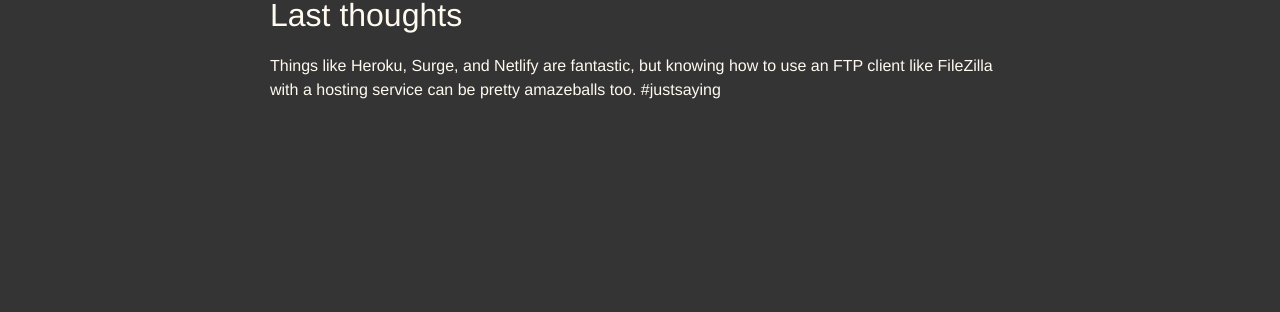
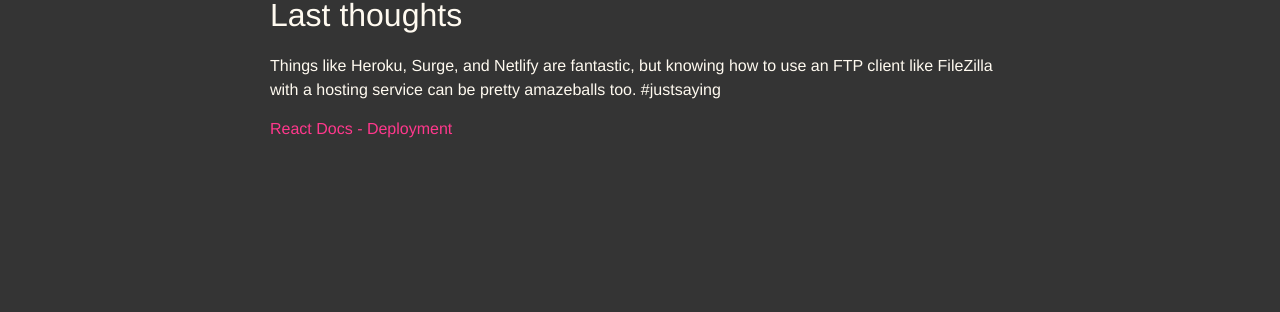
Before and after one commit to rebelcl0ud/blog, a Jekyll site: the page built from _posts/2019-02-02-[61]-hosting-react.markdown, in a window 1280 px wide. Shown: the part 1457-1769 px from the top of the page. Built offline with Jekyll 4.4.1, drawn with Linux system fonts in a browser that asks for light colours.

Commit message:
add: react docs-deployment link

```diff
--- a/_posts/2019-02-02-[61]-hosting-react.markdown
+++ b/_posts/2019-02-02-[61]-hosting-react.markdown
@@ -34,3 +34,5 @@ go to 'cPanel > Zone Editor' and click on 'manage', you should see a gear type i
 
 ## Last thoughts
 Things like Heroku, Surge, and Netlify are fantastic, but knowing how to use an FTP client like FileZilla with a hosting service can be pretty amazeballs too. #justsaying
+
+[React Docs - Deployment](https://facebook.github.io/create-react-app/docs/deployment)
```
